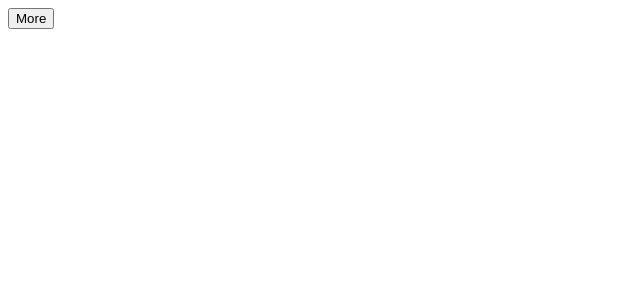
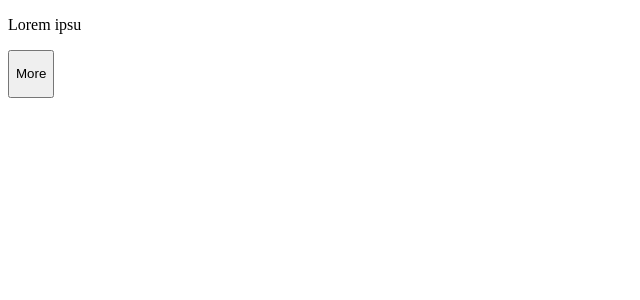
Before and after one commit to devdhark/React_App, a React (Vite) app in the folder react-app/: page / in a window 1280 px wide. Shown: the top 300 px of the page, without its empty margins (0-640 px from the left). Built offline with nearby package versions, Linux system fonts and the light colour scheme.

Commit message:
expandable text

```diff
--- a/react-app/src/App.tsx
+++ b/react-app/src/App.tsx
@@ -82,7 +82,20 @@ function App() {
 
   return (
     <div>
-      <Expandable MaxChars={10}></Expandable>
+      <Expandable MaxChars={10}>
+        Lorem ipsum dolor sit amet consectetur adipisicing elit. Eveniet iste
+        cumque veniam dolores itaque deserunt, repudiandae eaque provident quasi
+        sed, voluptatem fugit nulla accusamus inventore! Officia impedit vitae
+        quasi tenetur tempora porro, blanditiis deserunt sed repellat corporis
+        eos aut quis temporibus ad similique, placeat quam cupiditate officiis
+        necessitatibus, labore aspernatur nisi. Perferendis unde maxime
+        voluptates aliquam magnam recusandae fuga, enim quas id repellendus
+        tempora fugiat architecto nesciunt suscipit cupiditate necessitatibus
+        soluta, nobis cum quod ipsam vero, sint impedit nostrum sequi!
+        Perspiciatis sapiente quae ullam laboriosam, laborum, veritatis et saepe
+        dolorum nostrum labore aperiam voluptatum quis vero reiciendis earum
+        tenetur reprehenderit!
+      </Expandable>
     </div>
   );
 }
--- a/react-app/src/components/Expandable/Expandable.tsx
+++ b/react-app/src/components/Expandable/Expandable.tsx
@@ -1,19 +1,36 @@
 import React, { useState } from "react";
+import styles from "./Expandable.module.css";
 
 interface Props {
   MaxChars: number;
+  children: string;
 }
 
-const Expandable = ({ MaxChars }: Props) => {
+const Expandable = ({ MaxChars, children }: Props) => {
   const [more, setMore] = useState(false);
 
   const handleMoreClick = () => {
     setMore(!more);
   };
 
+  const expandableText = () => {
+    if (!more) {
+      return <p>{children.slice(0, MaxChars)}</p>;
+    }
+    return children;
+  };
+
+  const moreLessText = () => {
+    if (!more) {
+      return <p>More</p>;
+    }
+    return <p>Less</p>;
+  };
+
   return (
     <>
-      <button onClick={handleMoreClick}>More</button>
+      {expandableText()}
+      <button onClick={handleMoreClick}>{moreLessText()}</button>
     </>
   );
 };
```
Also changed, not shown: react-app/src/components/Expandable/Expandable.module.css (added).
